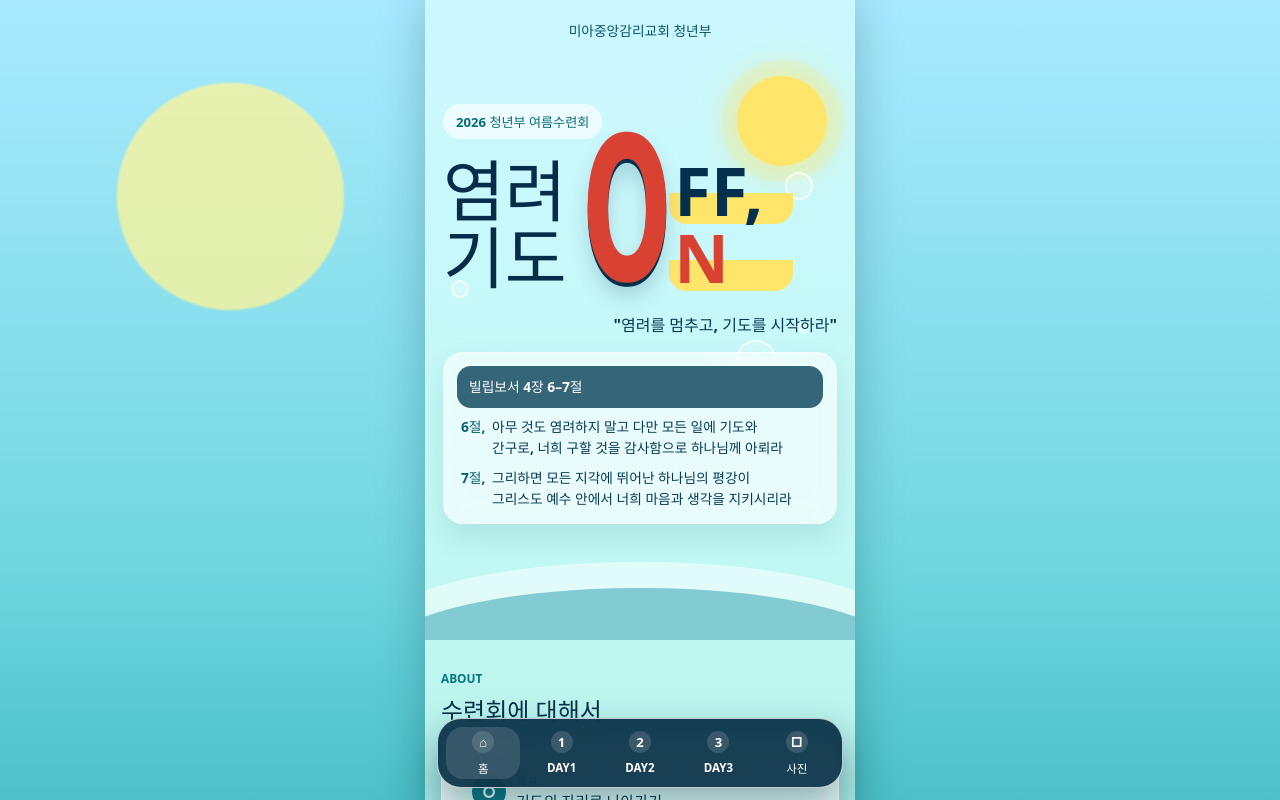
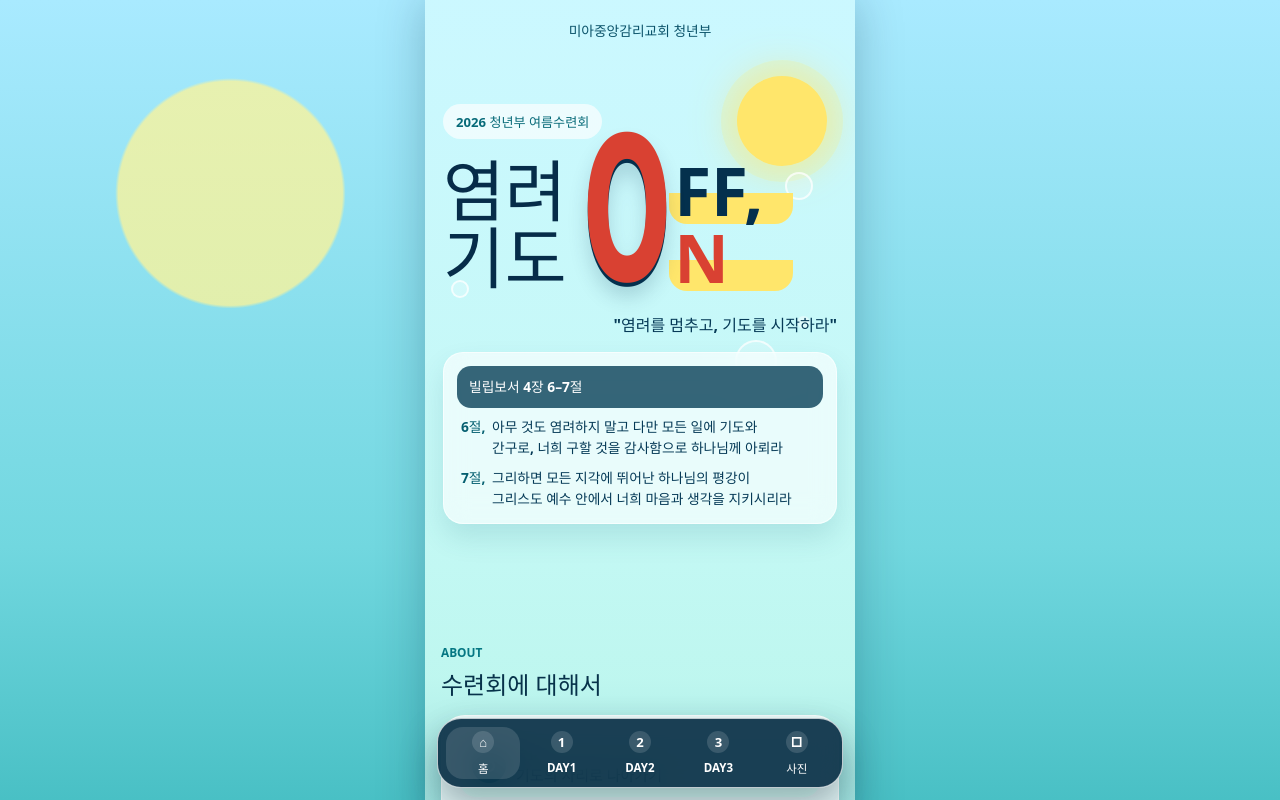
Before and after one commit to NAMYUNMONG/youth-retreat-2026, a React (Vite) app: page / in a window 1280 px wide. Shown: the top 800 px of the page. Built offline with nearby package versions, Linux system fonts and the light colour scheme.

Commit message:
Unify home background transition

```diff
--- a/src/styles.css
+++ b/src/styles.css
@@ -131,8 +131,8 @@ a {
 .hero {
   position: relative;
   min-height: 640px;
-  margin: 0 -16px 26px;
-  padding: 20px 18px 72px;
+  margin: 0 -16px 0;
+  padding: 20px 18px 44px;
   overflow: hidden;
   color: #052c47;
 }
@@ -358,11 +358,7 @@ a {
 }
 
 .wave {
-  position: absolute;
-  left: -12%;
-  right: -12%;
-  height: 140px;
-  border-radius: 50% 50% 0 0;
+  display: none;
 }
 
 .wave--one {
```
